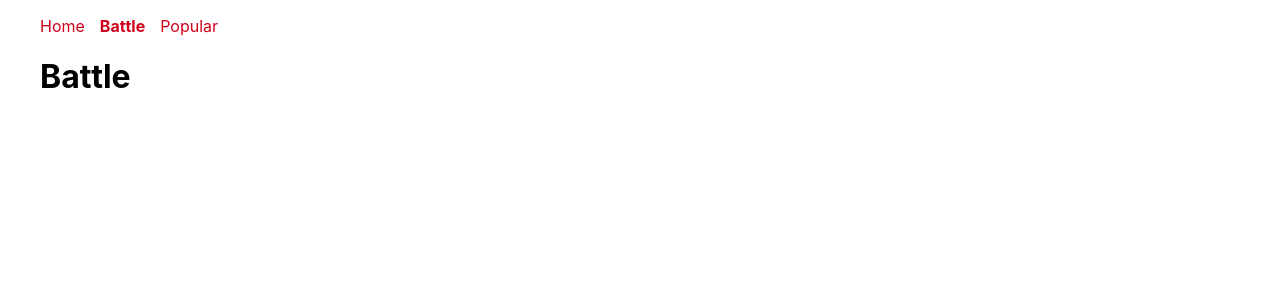
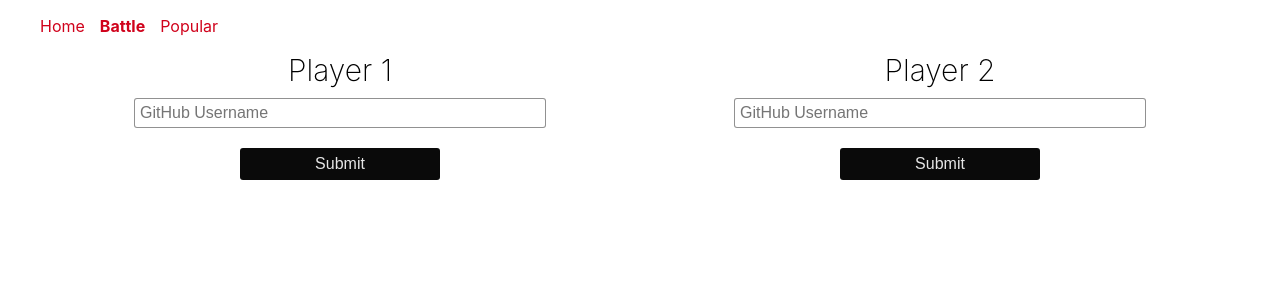
Before and after one commit to PavloKochuiev/GitHub-Battle, a React (Create React App) app in the folder my-app/: page /battle in a window 1280 px wide. Shown: the top 300 px of the page. Built offline with nearby package versions, Linux system fonts and the light colour scheme.

Commit message:
Add Battle

```diff
--- a/my-app/src/components/App.js
+++ b/my-app/src/components/App.js
@@ -3,6 +3,7 @@ import Home from "./Home";
 import Popular from "./Popular";
 import Battle from "./Battle";
 import Navigation from "./Navigation";
+import { Results } from "./Battle/Results";
 
 const App = () => (
     <Router>
@@ -12,6 +13,7 @@ const App = () => (
                 <Route exact path="/" component={Home} />
                 <Route exact path="/popular" component={Popular} />
                 <Route exact path="/battle" component={Battle} />
+                <Route exact path="/battle/results" component={Results } />
                 <Route
                     render={() => {
                         return <p>Not Found!</p>;
--- a/my-app/src/components/Battle.js
+++ /dev/null
@@ -1,7 +0,0 @@
-import React from "react";
-
-export default class Battle extends React.Component {
-    render() {
-        return <h1>Battle</h1>;
-    }
-}
--- /dev/null
+++ b/my-app/src/components/Battle/PlayerInput.js
@@ -0,0 +1,87 @@
+import { useEffect } from "react";
+import { useState } from "react";
+
+const PlayerInput = (props) => {
+    const [username, setUsername] = useState("");
+
+    useEffect(() => {
+        console.log("trigger");
+    }, [username]);
+
+    const handleChange = (event) => {
+        setUsername(event.target.value);
+    };
+
+    const handleSubmit = (event) => {
+        event.preventDefault();
+        props.onSubmit(props.id, username);
+    };
+
+
+    return (
+        <form className="column" onSubmit={handleSubmit}>
+            <label className="header" htmlFor="username">
+                {props.label}
+            </label>
+            <input
+                id="username"
+                type="text"
+                placeholder="GitHub Username"
+                autoComplete="off"
+                value={username}
+                onChange={handleChange}
+            ></input>
+            <button className="button" type="submit" disabled={!username}>
+                Submit
+            </button>
+        </form>
+    );
+};
+
+export default PlayerInput;
+
+
+
+// same but with class components:
+
+// import React from "react";
+
+// class PlayerInput extends React.Component {
+//     constructor() {
+//         super();
+//         this.state = {
+//             username: "",
+//         };
+//     }
+
+// handleChange = (event) => {
+//     this.setState({ username: event.target.value });
+// };
+
+// handleSubmit = (event) => {
+//     event.preventDefault();
+// };
+
+//     render() {
+//         return (
+// <form className="column" onSubmit={this.handleSubmit}>
+//     <label className="header" htmlFor="username">
+//         {this.props.label}
+//     </label>
+//     <input
+//         id="username"
+//         type="text"
+//         placeholder="GitHub Username"
+//         autoComplete="off"
+//         value={this.state.username}
+//         onChange={this.handleChange}
+//     ></input>
+//     <button className="button" type="submit" disabled={!this.state.username }>
+//         Submit
+//     </button>
+// </form>
+//         );
+//     }
+// }
+
+// export default PlayerInput;
--- /dev/null
+++ b/my-app/src/components/Battle/PlayerPreview.js
@@ -0,0 +1,15 @@
+
+
+const PlayerPreview = ({ avatar, username }) => (
+    <div>
+        <div className="column">
+            <img className="avatar" src={avatar} alt="avatar" />
+            <h2 className="username"> @{username}</h2>
+            <button className="reset" onClick={() => this.handleReset("playerOne")}>
+                Reset
+            </button>
+        </div>
+    </div>
+);
+
+export default PlayerPreview;
--- /dev/null
+++ b/my-app/src/components/Battle/Results.js
@@ -0,0 +1,5 @@
+export const Results = () => {
+    return (
+        <h2>Results</h2>
+    )
+}
--- /dev/null
+++ b/my-app/src/components/Battle/index.js
@@ -0,0 +1,64 @@
+import React from "react";
+import PlayerInput from "./PlayerInput";
+import PlayerPreview from "./PlayerPreview";
+import { Link } from "react-router-dom";
+
+export default class Battle extends React.Component {
+    constructor() {
+        super();
+        this.state = {
+            playerOneName: "",
+            playerTwoName: "",
+            playerOneImage: null,
+            playerTwoImage: null,
+        };
+    }
+
+    handleSubmit = (id, username) => {
+        this.setState({
+            [id + "Name"]: "username",
+            [id + "Image"]: "https://github.com/" + username + ".png?size200",
+        });
+    };
+
+    handleReset = (id) => {
+        this.setState({
+            [id + "Name"]: "",
+            [id + "Image"]: null,
+        });
+    };
+
+    render() {
+        const { playerOneImage, playerOneName, playerTwoImage, playerTwoName } = this.state;
+
+        return (
+            <>
+                <div>
+                    <div className="row">
+                        {!playerOneName ? (
+                            <PlayerInput id="playerOne" onSubmit={this.handleSubmit} label="Player 1" />
+                        ) : (
+                            <PlayerPreview avatar={playerOneImage} username={playerOneName} />
+                        )}
+                        {!playerTwoName ? (
+                            <PlayerInput id="playerTwo" onSubmit={this.handleSubmit} label="Player 2" />
+                        ) : (
+                            <PlayerPreview avatar={playerTwoImage} username={playerTwoName} />
+                        )}
+                    </div>
+                </div>
+                {playerOneName && playerTwoName && (
+                    <Link
+                        className="button"
+                        to={{
+                            pathname: this.props.match.url + "/results",
+                            search: `?playerOneName=${playerOneName}&playerTwoName=${playerTwoName}`,
+                        }}
+                    >
+                        Battle
+                    </Link>
+                )}
+            </>
+        );
+    }
+}
--- a/my-app/src/components/Popular/index.js
+++ b/my-app/src/components/Popular/index.js
@@ -37,7 +37,7 @@ export default class Popular extends React.Component {
                 {this.state.repos ? (
                     <Repos data={this.state.repos} />
                 ) : (
-                    <p style={{textAlign: "center"}}>Loading...</p>
+                    <p style={{textAlign: "center"}}></p>
                 )}
             </div>
         );
```
